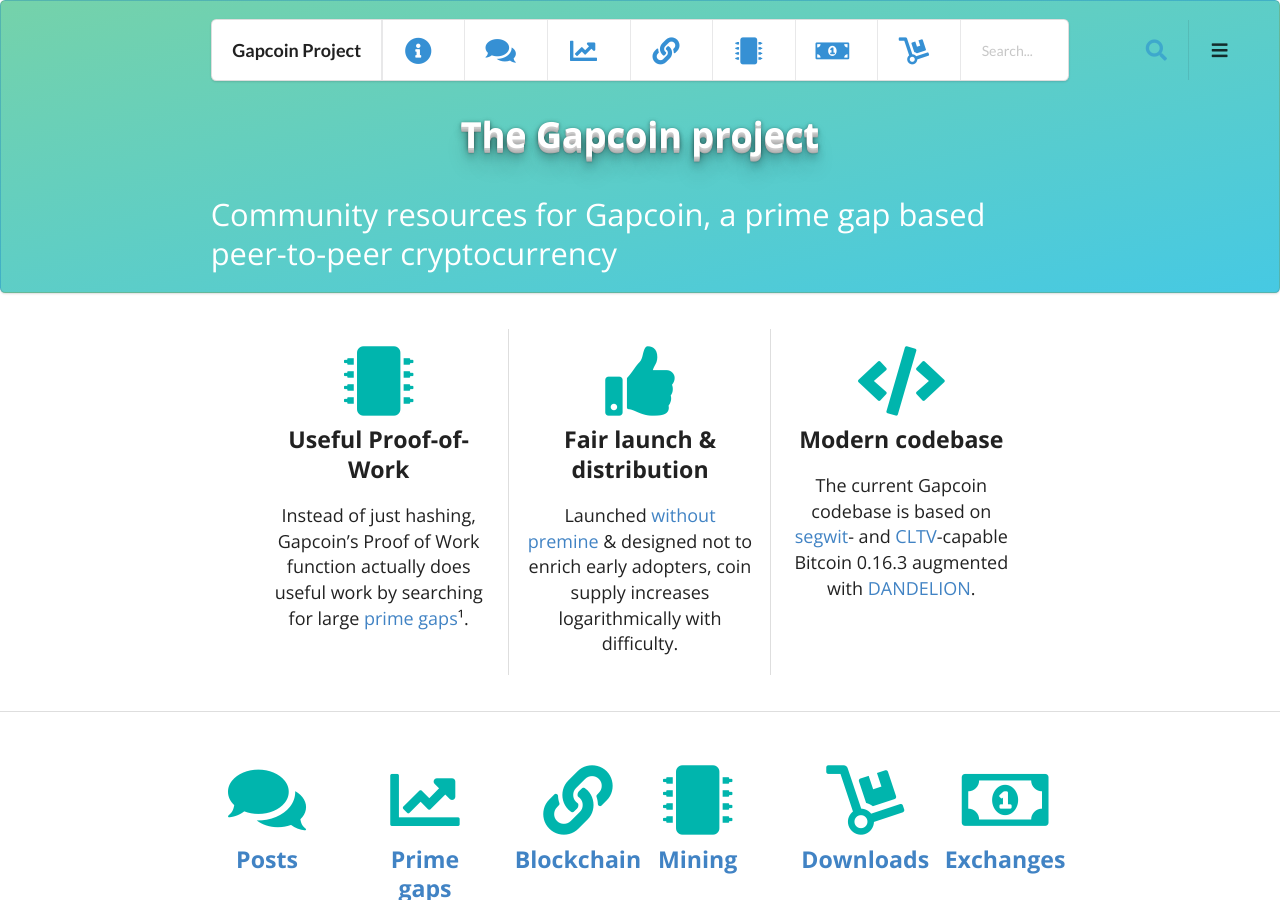
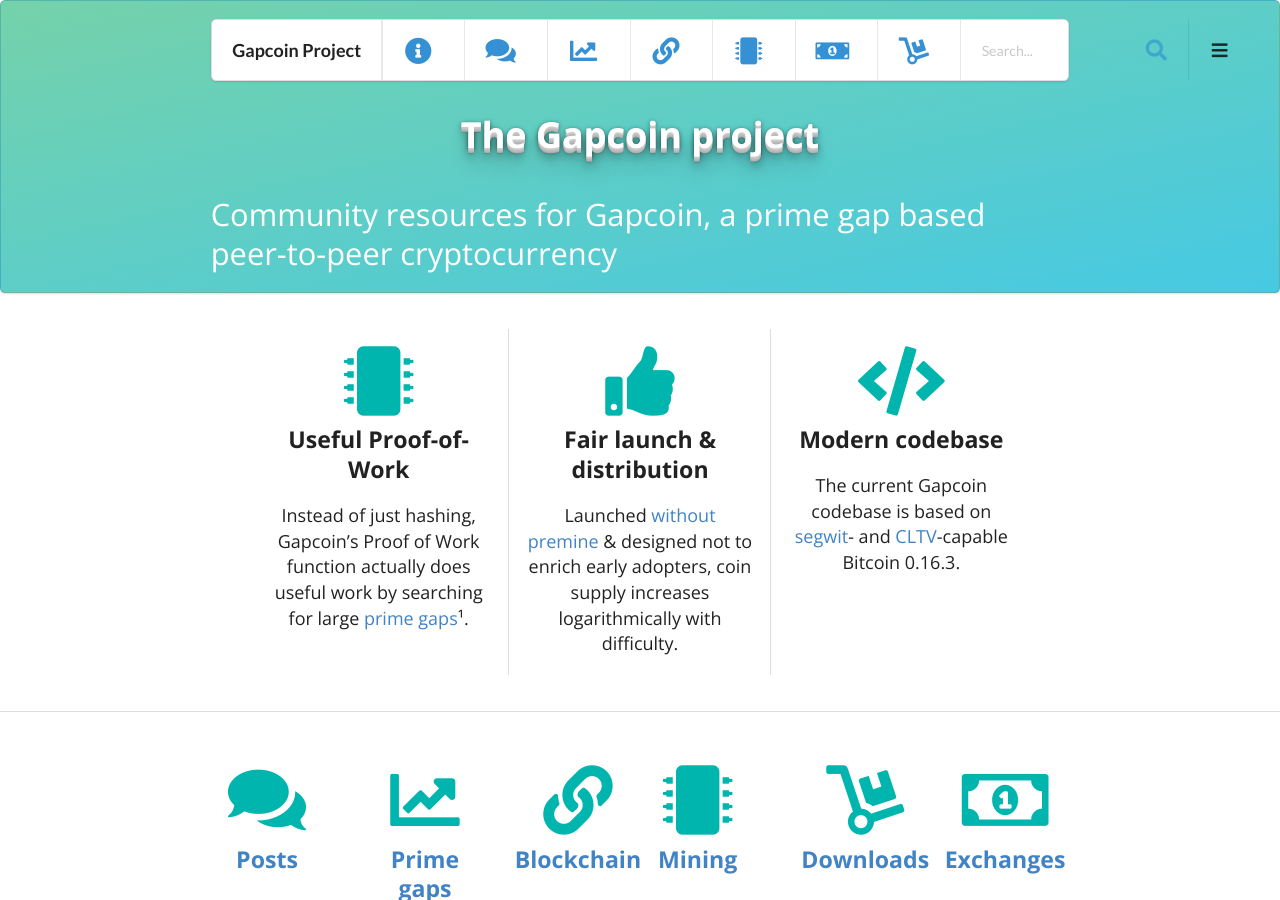
Before and after one commit to gapcoin-project/gapcoin-project.github.io, a Jekyll site: the page built from index.html, in a window 1280 px wide and 900 px high. Built offline with Jekyll 4.4.1, drawn with Linux system fonts in a browser that asks for light colours; nearby versions of some CDN libraries.

Commit message:
removed DANDELION reference, reflecting removal from Gapcoin Core codebase
“I closed this for now because it is non-trivial to allow for all wallet behavior (e.g. cpfp and rbf) while not opening DOS vectors.” https://github.com/bitcoin/bitcoin/pull/13947#issuecomment-513858189

```diff
--- a/index.html
+++ b/index.html
@@ -31,7 +31,7 @@
             <i class="teal code icon"></i>
             Modern codebase
           </div>
-          <p>The current Gapcoin codebase is based on <a href="https://en.bitcoin.it/wiki/Segwit" target="_blank">segwit</a>- and <a href="https://en.bitcoin.it/wiki/Timelock" target="_blank">CLTV</a>-capable Bitcoin 0.16.3 augmented with <a href="https://arxiv.org/pdf/1701.04439.pdf" target="_blank">DANDELION</a>.</p>
+          <p>The current Gapcoin codebase is based on <a href="https://en.bitcoin.it/wiki/Segwit" target="_blank">segwit</a>- and <a href="https://en.bitcoin.it/wiki/Timelock" target="_blank">CLTV</a>-capable Bitcoin 0.16.3.</p>
 
         </div>
       </div>
```
